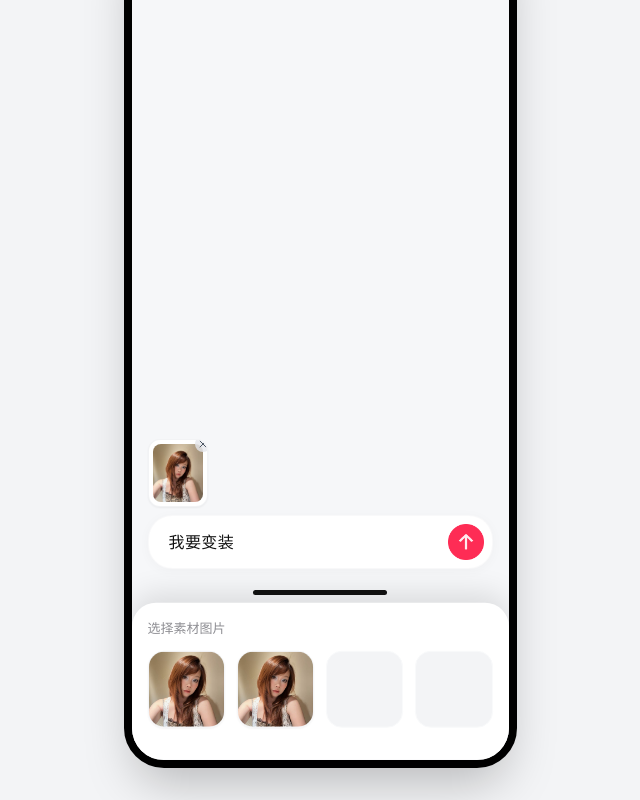
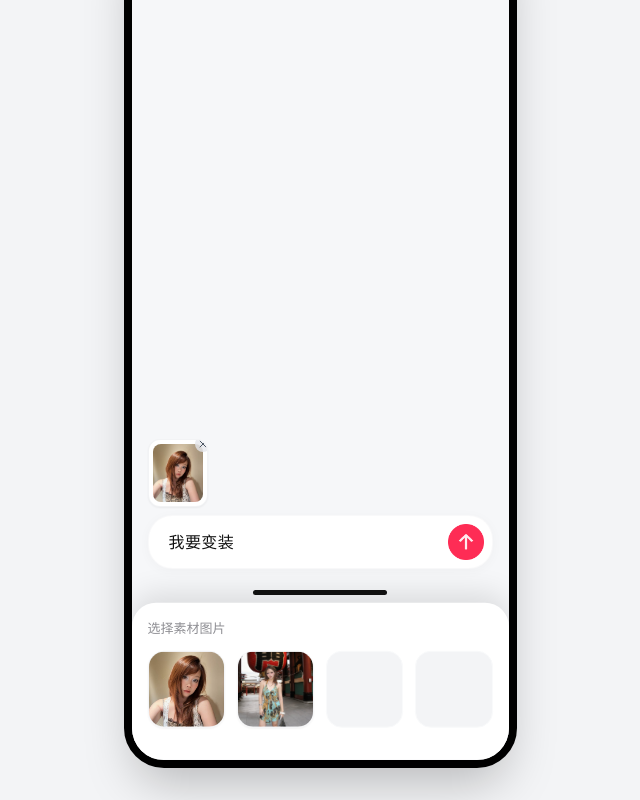
Before and after one commit to CherCheungforart/0402-skill-demo, a React (Vite) app: page / in a window 1280 px wide. Both pictures are taken after a click on the element 506 px from the left and 805 px from the top of the page. Shown: the part 116-916 px from the top of the page, without its empty margins (320-960 px from the left). Built offline with nearby package versions, Linux system fonts and the light colour scheme.

Commit message:
feat: implement image2 content logic and branching

```diff
--- a/src/pages/Home.tsx
+++ b/src/pages/Home.tsx
@@ -88,6 +88,9 @@ export default function Home() {
 
   const chatContainerRef = useRef<HTMLDivElement>(null);
 
+  // Track selected image to determine which path to run
+  const [selectedImageId, setSelectedImageId] = useState<'image1' | 'image2' | null>(null);
+
   // Auto-scroll to bottom when step changes
   useEffect(() => {
     if (chatContainerRef.current) {
@@ -113,7 +116,9 @@ export default function Home() {
 
     // Step 4 Progressive Revelation Logic: Type Details Content
     if (step === 4) {
-      const detailsFullText = selectedStyle === 'A' ? detailsTextA : detailsTextB;
+      const detailsFullText = selectedImageId === 'image2'
+        ? '**1. 目标复述** \n \n - **主体锚定语**：以 `<图片>` 中的 `<浅棕色波浪长发、身穿青金花纹挂脖连衣裙的女性>` 为 `<主体>`。 \n - **场景与色调沿用策略**：完全沿用原图的浅草寺雷门背景（包含巨大的红底黑字纸灯笼与两侧朱红色大柱）以及白天自然柔和的真实光感。 \n - **运镜序列与衔接特性**：总时长 15 秒，包含 2 秒的建立阶段、2 次各 3 秒的“径向模糊拉回再推入”循环运镜，最后进入长达 7 秒的近景终章平稳展示。各段自然衔接，突出纵深冲击感。 \n \n **2. 时间轴脚本** \n \n - **0 到 2 秒（建立阶段）**：全景空间纵深展示，机位对准胸口，沿中轴线微仰角向前缓慢推入，速度先慢后快。 \n - **2 到 5 秒（第一次循环）**：镜头迅速产生径向模糊并向后拉回至中景，速度递减至平稳，随后再次向前推入，展现衣物与环境细节。 \n - **5 到 8 秒（第二次循环）**：再次触发径向模糊并迅速拉回，平稳后第三次向前推入，构图逐渐收紧至人物上半身。 \n - **8 到 15 秒（终章定帧）**：镜头平缓推进至近景并保持平稳定格，重点展现人物面部轮廓、发丝细节与自然光影，画面缓慢收束。 \n \n **3. 质量核对清单** \n \n - [x] 时间轴使用整数秒划分（0-2秒、2-5秒、5-8秒、8-15秒）。 \n - [x] 未使用任何小数点或百分比数值。 \n - [x] 运镜序列严格遵循“推入 → 径向模糊拉回 → 再推入”的结构，且根据 15 秒时长设定为 2 次循环。 \n - [x] 已准确使用 `<图片>` 与 `<主体>` 尖括号锚点格式。 \n - [x] 径向模糊效果仅在向后拉回的时间段内出现。 \n - [x] 提示词包全篇使用正向描述，无否定句或限制句。'
+        : (selectedStyle === 'A' ? detailsTextA : detailsTextB);
       let currentIndex = 0;
 
       const typingInterval = setInterval(() => {
@@ -141,9 +146,14 @@ export default function Home() {
 
     // Step 5 Progressive Revelation Logic: Type Prompt Text
     if (step === 5) {
-      const fullPromptText = selectedStyle === 'A'
-        ? '一个剪辑成转场运镜变装的视频，不要生成字幕和背景音乐，仅带有音效；\n画面比例为 16:9 横屏；\n参考 <人物图1> 中的人物作为主体（保持五官与脸部一致性、发型一致性、气质一致性）；\n（1-3s，中近景）变装前：\n前造型：浅灰细肩带基础内搭，外搭米白薄款针织开衫，下装为深色直筒长裤，整体日常克制；\n动作：人物轻轻整理开衫领口，抬眼看向镜头，微微侧头；\n场景与氛围光感：与原图同类的日常室内空间，干净墙面，柔和自然光但对比度偏低，真实可拍摄；\n前状态面部表现：低修饰度、妆面存在感减弱、立体光影减弱、气色收敛、肤质更日常；\n子风格关键词：甜野少女、清透轻甜、真实生活感的精致整理、柔光快照质感；\n（3-12s，无缝过渡转场变装，慢动作特写，强化节奏变化）：\n转场机制：推镜变焦 + 旋转擦拭；\n触发信号：镜头快速推近到面部，发丝贴近镜头形成第一次遮挡，开衫衣角掠过镜头形成第二次遮挡，窗边出现一次冷白闪光作为节拍点；\n节奏变化：推镜明显加速，遮挡切换干脆，闪光瞬间完成形变；\n变装后的第一个有效镜头先以面部为中心：近景先建立后状态面部完成度（肤质更干净、五官光影更清晰、眼神更甜但更有主导感），发型轮廓更顺滑并带柔和高光边缘；随后镜头带出肩颈线条更清楚、身形比例更利落；\n后造型：短款合身针织上衣，百褶短裙，小珍珠项链，小体量硬挺包袋，发侧蝴蝶结发饰形成小面积高光点，轮廓清晰不松垮；\n背景无缝切换为后场景：复古公寓窗边梳妆台区域，旧木桌面与镜框、少量旧相框与桌面小摆件，空间类型与原图背景明显不同；\n光线氛围：窗边柔光与冷白边缘高光并存，低饱和冷蓝灰作为底色，亮部干净、暗部有结构；\n（13-15s，中景到近景）收尾：\n后造型稳定展示：人物轻轻抬手拨发，停住对镜微笑，镜头保持人物面部为主要视觉焦点；\n镜头：轻微跟进后定住，形成 MV 预告片快照式定帧；\n收尾色调与质感：低饱和冷蓝灰色阶，轻微曝光漂移，胶片颗粒与细密数码噪点叠加，高光边缘冷白干净，反差克制但质感高级。'
-        : '一个剪辑成转场运镜变装的视频，不要生成字幕和背景音乐，仅带有音效；\n画面比例为 16:9 横屏；\n参考 <图1> 中的女人作为主体，保持五官、脸型、暖棕色长发与整体气质一致；\n（1-2s，半身近景）变装前：主体处在普通室内环境，背景是简单米白墙面与日常室内光线，穿基础灰色上衣与普通日常下装；前状态面部表现为低修饰度、妆面存在感弱、立体光影弱、神态更接近日常未修饰状态，整体普通、克制、生活化；\n镜头快速轻推近，在主体抬手准备转身的瞬间，衣角被动作带起，同时，\n（2-8s，无缝过渡转场变装，慢动作特写，特效）\n主体在抬手转身的动作轨迹中瞬间完成变装，变装后的第一个有效镜头先以面部为中心：后状态脸部更干净，眼部轮廓更清楚，暖棕长发边缘被冷白光勾出清晰发丝线条，肩颈线条被抬亮；\n随即镜头从面部近景自然展开到上半身，已完全换上轻熟街头时装：黑色短款修身上衣，外搭利落短夹克，下身是宽松做旧牛仔裤，脚穿厚底运动鞋；服装轮廓清楚，夹克边缘、牛仔褶皱与金属扣件出现短暂反光；\n转场为：推镜变焦 + 旋转擦拭，触发信号为外套边缘掠过镜头形成遮挡；\n背景无缝切换为开阔的室外旧街区结构空间：建筑立面切角、水泥地、木板边缘、远处旧墙面与街区透视完整出现，明显区别于原图的单一室内墙面；冷调漫射光打在发丝、夹克轮廓和牛仔褶皱上，地面灰尘被动作轻轻带起；\n（8-15s，中景）收尾：主体站定后轻微换重心，一只手自然落在裤袋附近，镜头从面部附近缓慢拉开到中景，保持后造型稳定展示；\n脸部状态、发型轮廓、肩颈线条、腰胯比例、牛仔裤垂坠和鞋底厚度全部可见；结尾重点强化色调与质感：低饱和冷蓝灰色阶、轻微曝光漂移、胶片颗粒与数码噪点并存，暗部压低但保留结构，发丝边缘与鼻梁、锁骨位置出现冷白高光反射，整体呈现韩系 MV 预告片式的高级定帧感。';
+      let fullPromptText = '';
+      if (selectedImageId === 'image2') {
+        fullPromptText = '以<图片>中的<浅棕色波浪长发、身穿青底金色花纹挂脖连衣裙、手持带白色毛球黑色包包的年轻女性>为<主体>。场景完全沿用原图的日本浅草寺雷门环境，背景包含巨大的红底黑字纸灯笼与朱红色大柱，保持白天自然柔和的真实光感。在 0 到 2 秒，画面以全景建立空间纵深，镜头沿中轴线向<主体>胸口以不超过5度的微仰角缓慢推入，推入速度先慢后快；在 2 到 5 秒，镜头迅速带有径向模糊地向后拉回至中景，拉回速度逐渐减慢至平稳，随后再次向<主体>平滑推入；在 5 到 8 秒，镜头第二次迅速带有径向模糊向后拉回，速度递减至停稳后，第三次向<主体>推入，构图逐渐收紧至上半身；在 8 到 15 秒，镜头平稳过渡到<主体>的近景并定格，<主体>保持自然呼吸与轻微的重心调整，清晰展现五官轮廓、发丝细节与衣物材质，画面在柔和光影中缓慢收束。整个过程<主体>特征与穿搭保持高度一致，各段运镜衔接平滑自然。';
+      } else {
+        fullPromptText = selectedStyle === 'A'
+          ? '一个剪辑成转场运镜变装的视频，不要生成字幕和背景音乐，仅带有音效；\n画面比例为 16:9 横屏；\n参考 <人物图1> 中的人物作为主体（保持五官与脸部一致性、发型一致性、气质一致性）；\n（1-3s，中近景）变装前：\n前造型：浅灰细肩带基础内搭，外搭米白薄款针织开衫，下装为深色直筒长裤，整体日常克制；\n动作：人物轻轻整理开衫领口，抬眼看向镜头，微微侧头；\n场景与氛围光感：与原图同类的日常室内空间，干净墙面，柔和自然光但对比度偏低，真实可拍摄；\n前状态面部表现：低修饰度、妆面存在感减弱、立体光影减弱、气色收敛、肤质更日常；\n子风格关键词：甜野少女、清透轻甜、真实生活感的精致整理、柔光快照质感；\n（3-12s，无缝过渡转场变装，慢动作特写，强化节奏变化）：\n转场机制：推镜变焦 + 旋转擦拭；\n触发信号：镜头快速推近到面部，发丝贴近镜头形成第一次遮挡，开衫衣角掠过镜头形成第二次遮挡，窗边出现一次冷白闪光作为节拍点；\n节奏变化：推镜明显加速，遮挡切换干脆，闪光瞬间完成形变；\n变装后的第一个有效镜头先以面部为中心：近景先建立后状态面部完成度（肤质更干净、五官光影更清晰、眼神更甜但更有主导感），发型轮廓更顺滑并带柔和高光边缘；随后镜头带出肩颈线条更清楚、身形比例更利落；\n后造型：短款合身针织上衣，百褶短裙，小珍珠项链，小体量硬挺包袋，发侧蝴蝶结发饰形成小面积高光点，轮廓清晰不松垮；\n背景无缝切换为后场景：复古公寓窗边梳妆台区域，旧木桌面与镜框、少量旧相框与桌面小摆件，空间类型与原图背景明显不同；\n光线氛围：窗边柔光与冷白边缘高光并存，低饱和冷蓝灰作为底色，亮部干净、暗部有结构；\n（13-15s，中景到近景）收尾：\n后造型稳定展示：人物轻轻抬手拨发，停住对镜微笑，镜头保持人物面部为主要视觉焦点；\n镜头：轻微跟进后定住，形成 MV 预告片快照式定帧；\n收尾色调与质感：低饱和冷蓝灰色阶，轻微曝光漂移，胶片颗粒与细密数码噪点叠加，高光边缘冷白干净，反差克制但质感高级。'
+          : '一个剪辑成转场运镜变装的视频，不要生成字幕和背景音乐，仅带有音效；\n画面比例为 16:9 横屏；\n参考 <图1> 中的女人作为主体，保持五官、脸型、暖棕色长发与整体气质一致；\n（1-2s，半身近景）变装前：主体处在普通室内环境，背景是简单米白墙面与日常室内光线，穿基础灰色上衣与普通日常下装；前状态面部表现为低修饰度、妆面存在感弱、立体光影弱、神态更接近日常未修饰状态，整体普通、克制、生活化；\n镜头快速轻推近，在主体抬手准备转身的瞬间，衣角被动作带起，同时，\n（2-8s，无缝过渡转场变装，慢动作特写，特效）\n主体在抬手转身的动作轨迹中瞬间完成变装，变装后的第一个有效镜头先以面部为中心：后状态脸部更干净，眼部轮廓更清楚，暖棕长发边缘被冷白光勾出清晰发丝线条，肩颈线条被抬亮；\n随即镜头从面部近景自然展开到上半身，已完全换上轻熟街头时装：黑色短款修身上衣，外搭利落短夹克，下身是宽松做旧牛仔裤，脚穿厚底运动鞋；服装轮廓清楚，夹克边缘、牛仔褶皱与金属扣件出现短暂反光；\n转场为：推镜变焦 + 旋转擦拭，触发信号为外套边缘掠过镜头形成遮挡；\n背景无缝切换为开阔的室外旧街区结构空间：建筑立面切角、水泥地、木板边缘、远处旧墙面与街区透视完整出现，明显区别于原图的单一室内墙面；冷调漫射光打在发丝、夹克轮廓和牛仔褶皱上，地面灰尘被动作轻轻带起；\n（8-15s，中景）收尾：主体站定后轻微换重心，一只手自然落在裤袋附近，镜头从面部附近缓慢拉开到中景，保持后造型稳定展示；\n脸部状态、发型轮廓、肩颈线条、腰胯比例、牛仔裤垂坠和鞋底厚度全部可见；结尾重点强化色调与质感：低饱和冷蓝灰色阶、轻微曝光漂移、胶片颗粒与数码噪点并存，暗部压低但保留结构，发丝边缘与鼻梁、锁骨位置出现冷白高光反射，整体呈现韩系 MV 预告片式的高级定帧感。';
+      }
 
       let currentIndex = 0;
       const typingInterval = setInterval(() => {
@@ -231,15 +241,16 @@ export default function Home() {
     }
   };
 
-  const handleImageSelect = (e: React.MouseEvent) => {
+  const handleImageSelect = (e: React.MouseEvent, imageId: 'image1' | 'image2' = 'image1') => {
     e.stopPropagation();
     setIsDrawerOpen(false);
     setIsImageSelected(true);
+    setSelectedImageId(imageId);
 
-    // Simulate user typing "我要变装" after selecting image
+    // Simulate user typing text after selecting image
     setIsTyping(true);
     let text = '';
-    const targetText = '我要变装';
+    const targetText = imageId === 'image2' ? '我要生成推拉运镜' : '我要变装';
     let i = 0;
 
     const typeInterval = setInterval(() => {
@@ -255,11 +266,17 @@ export default function Home() {
 
   const handleSendClick = (e: React.MouseEvent) => {
     e.stopPropagation();
-    if (isImageSelected && inputText === '我要变装') {
+    if (isImageSelected && (inputText === '我要变装' || inputText === '我要生成推拉运镜')) {
       // Send the message
       setInputText('');
       setIsImageSelected(false);
-      setStep(1); // Proceed to show user message bubble
+
+      // For image2, skip Step 2 (options) and jump straight to Step 3 (System notification)
+      if (selectedImageId === 'image2') {
+        setStep(3);
+      } else {
+        setStep(1); // Proceed to show user message bubble for image1
+      }
     }
   };
 
@@ -319,16 +336,16 @@ export default function Home() {
         >
 
           {/* User Message 1 */}
-          <div className={`flex w-full justify-end transition-all duration-500 ease-out transform ${step >= 1 ? 'opacity-100 translate-y-0 h-auto' : 'opacity-0 translate-y-4 pointer-events-none h-0 overflow-hidden'}`}>
+          <div className={`flex w-full justify-end transition-all duration-500 ease-out transform ${step >= 1 || selectedImageId === 'image2' ? 'opacity-100 translate-y-0 h-auto' : 'opacity-0 translate-y-4 pointer-events-none h-0 overflow-hidden'}`}>
             <div className="bg-white rounded-[24px] rounded-tr-[8px] p-2 shadow-[0_2px_12px_rgba(0,0,0,0.04)] max-w-[75%] flex flex-col items-end">
               <div className="px-3 pt-2 pb-2">
                 <p className="text-[16px] text-[#111111] leading-[1.5] tracking-[0.02em]">
-                  我要变装
+                  {selectedImageId === 'image2' ? '我要生成推拉运镜' : '我要变装'}
                 </p>
               </div>
               <div className="w-full rounded-[18px] overflow-hidden border border-gray-100 mt-1">
                 <img
-                  src="/vv3.jpg"
+                  src={selectedImageId === 'image2' ? '/aoxue17.jpeg' : '/vv3.jpg'}
                   alt="User uploaded selfie"
                   className="w-full h-auto object-cover"
                 />
@@ -439,7 +456,7 @@ export default function Home() {
                 className="w-[20px] h-[20px] object-contain [image-rendering:-webkit-optimize-contrast] [image-rendering:crisp-edges] -ml-[8px]"
               />
               <span className="text-[15px] text-[#8E8E93] font-normal tracking-[0.02em] leading-none -ml-[9px]">
-                调用技能：kpop-mv-outfit-transition
+                {selectedImageId === 'image2' ? '调用技能推拉运镜' : '调用技能：kpop-mv-outfit-transition'}
               </span>
             </div>
 
@@ -511,7 +528,7 @@ export default function Home() {
           <div className={`flex w-full transition-all duration-500 ease-out transform delay-150 ${step >= 6 ? 'opacity-100 translate-y-0 h-auto' : 'opacity-0 translate-y-4 pointer-events-none h-0 overflow-hidden'}`}>
             <div className="bg-white rounded-[24px] rounded-tl-[8px] px-5 py-4 shadow-[0_2px_12px_rgba(0,0,0,0.02)] max-w-[85%] border border-gray-100/50">
               <p className="text-[16px] text-[#111111] leading-[1.5] tracking-[0.02em]">
-                {step >= 6 ? <FadeInText text="我将会用提示词帮你生成一条变装视频。" delay={0.3} boldIndices={[4, 5, 6]} /> : '我将会用提示词帮你生成一条变装视频。'}
+                {step >= 6 ? <FadeInText text={selectedImageId === 'image2' ? "我将会用提示词帮你生成一条推拉运镜" : "我将会用提示词帮你生成一条变装视频。"} delay={0.3} boldIndices={selectedImageId === 'image2' ? [4, 5, 6, 7] : [4, 5, 6]} /> : (selectedImageId === 'image2' ? '我将会用提示词帮你生成一条推拉运镜' : '我将会用提示词帮你生成一条变装视频。')}
               </p>
             </div>
           </div>
@@ -521,7 +538,7 @@ export default function Home() {
             <div className="bg-white rounded-[24px] rounded-tl-[8px] p-2 shadow-[0_2px_12px_rgba(0,0,0,0.04)] max-w-[85%] border border-gray-100/50">
               <div className="w-full rounded-[18px] overflow-hidden bg-black/5 relative aspect-video">
                 <video
-                  src={selectedStyle === 'A' ? "/outfit-transition-a.mp4" : "/outfit-transition.mp4"}
+                  src={selectedImageId === 'image2' ? "/camera-move.mp4" : (selectedStyle === 'A' ? "/outfit-transition-a.mp4" : "/outfit-transition.mp4")}
                   className="w-full h-full object-cover"
                   controls
                   playsInline
@@ -549,13 +566,14 @@ export default function Home() {
           <div className={`px-4 pt-2 pb-1 transition-all duration-300 ${isImageSelected ? 'opacity-100 h-[80px]' : 'opacity-0 h-0 overflow-hidden'}`}>
              <div className="h-full w-[60px] relative rounded-[12px] overflow-hidden border border-gray-200/50 shadow-sm bg-white p-1">
                <div className="w-full h-full rounded-[8px] overflow-hidden">
-                 <img src="/vv3.jpg" alt="Selected" className="w-full h-full object-cover" />
+                 <img src={selectedImageId === 'image2' ? '/aoxue17.jpeg' : '/vv3.jpg'} alt="Selected" className="w-full h-full object-cover" />
                </div>
                <button
                  className="absolute -top-1 -right-1 bg-gray-200/80 text-gray-600 rounded-full p-0.5 active:bg-gray-300"
                  onClick={(e) => {
                    e.stopPropagation();
                    setIsImageSelected(false);
+                   setSelectedImageId(null);
                    setInputText('');
                  }}
                >
@@ -626,10 +644,10 @@ export default function Home() {
 
               {/* The new target image (Added) */}
               <div
-                onClick={handleImageSelect}
+                onClick={(e) => handleImageSelect(e, 'image2')}
                 className="aspect-square rounded-[16px] overflow-hidden cursor-pointer relative group border border-gray-100 shadow-sm"
               >
-                <img src="/vv3.jpg" alt="Gallery item 2" className="w-full h-full object-cover transition-transform group-active:scale-105" />
+                <img src="/aoxue17.jpeg" alt="Gallery item 2" className="w-full h-full object-cover transition-transform group-active:scale-105" />
                 <div className="absolute inset-0 bg-black/0 group-hover:bg-black/5 transition-colors" />
                 <div className="absolute bottom-1 right-1 bg-black/40 backdrop-blur-sm rounded-full p-1 opacity-0 group-hover:opacity-100 transition-opacity">
                   <ImageIcon size={12} color="white" />
```
Also changed, not shown: public/aoxue17.jpeg (added), 1 other file (tests, documents, lock files or other folders).
